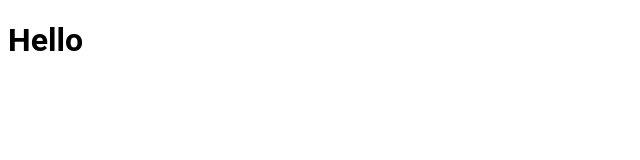
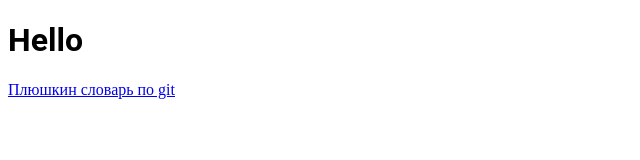
Before and after one commit to d-gremlin/octokus-notes, a website: page src/index.html in a window 1280 px wide. Shown: the whole page, without its empty margins (0-640 px from the left). Drawn offline with Linux system fonts and the light colour scheme.

Commit message:
ссылка на плюшкин словарь

```diff
--- a/src/index.html
+++ b/src/index.html
@@ -10,5 +10,6 @@
 </head>
 <body>
     <h1>Hello</h1>
+    <a href="./Vocabulary.html">Плюшкин словарь по git</a>
 </body>
 </html>
```
